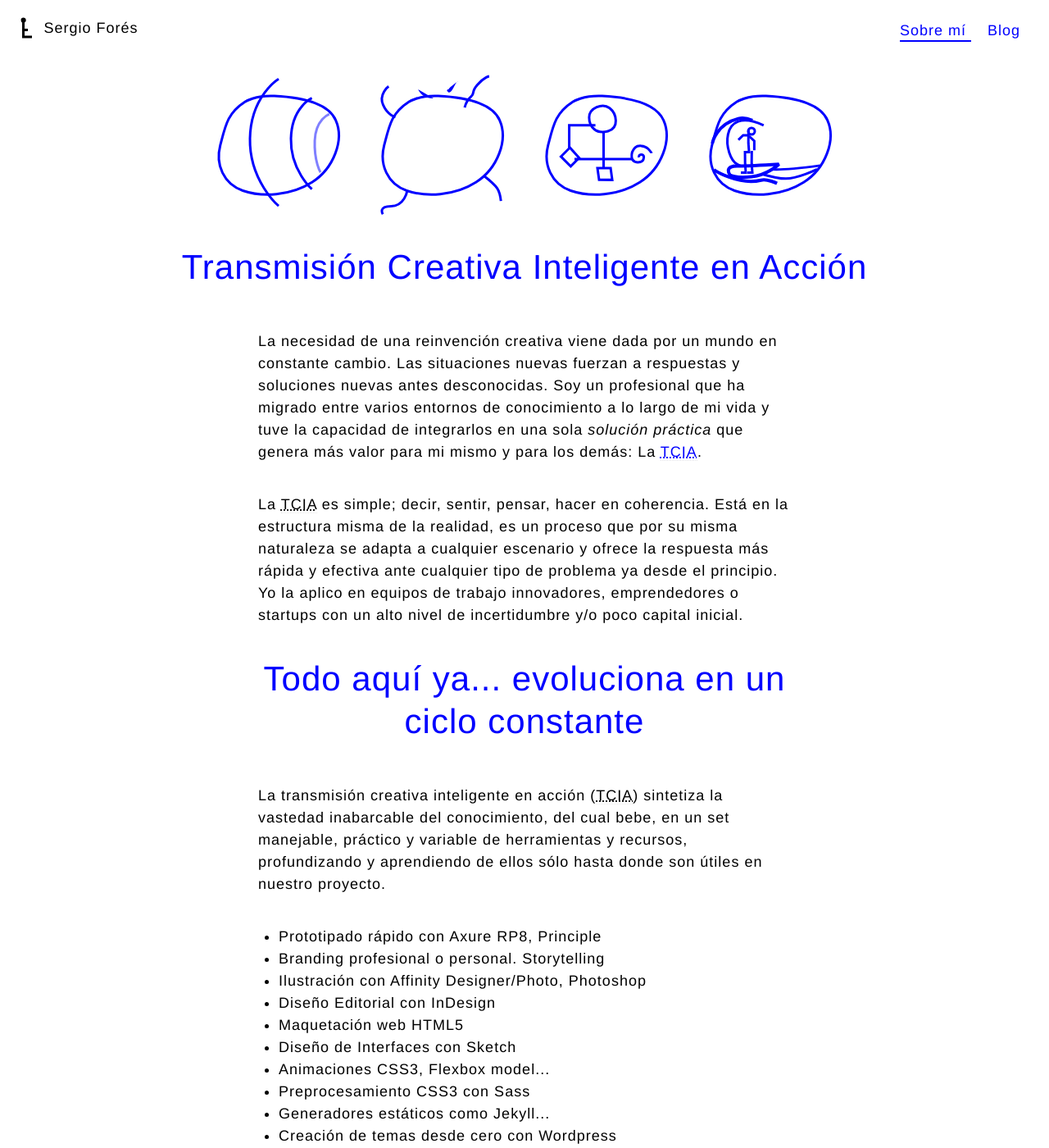
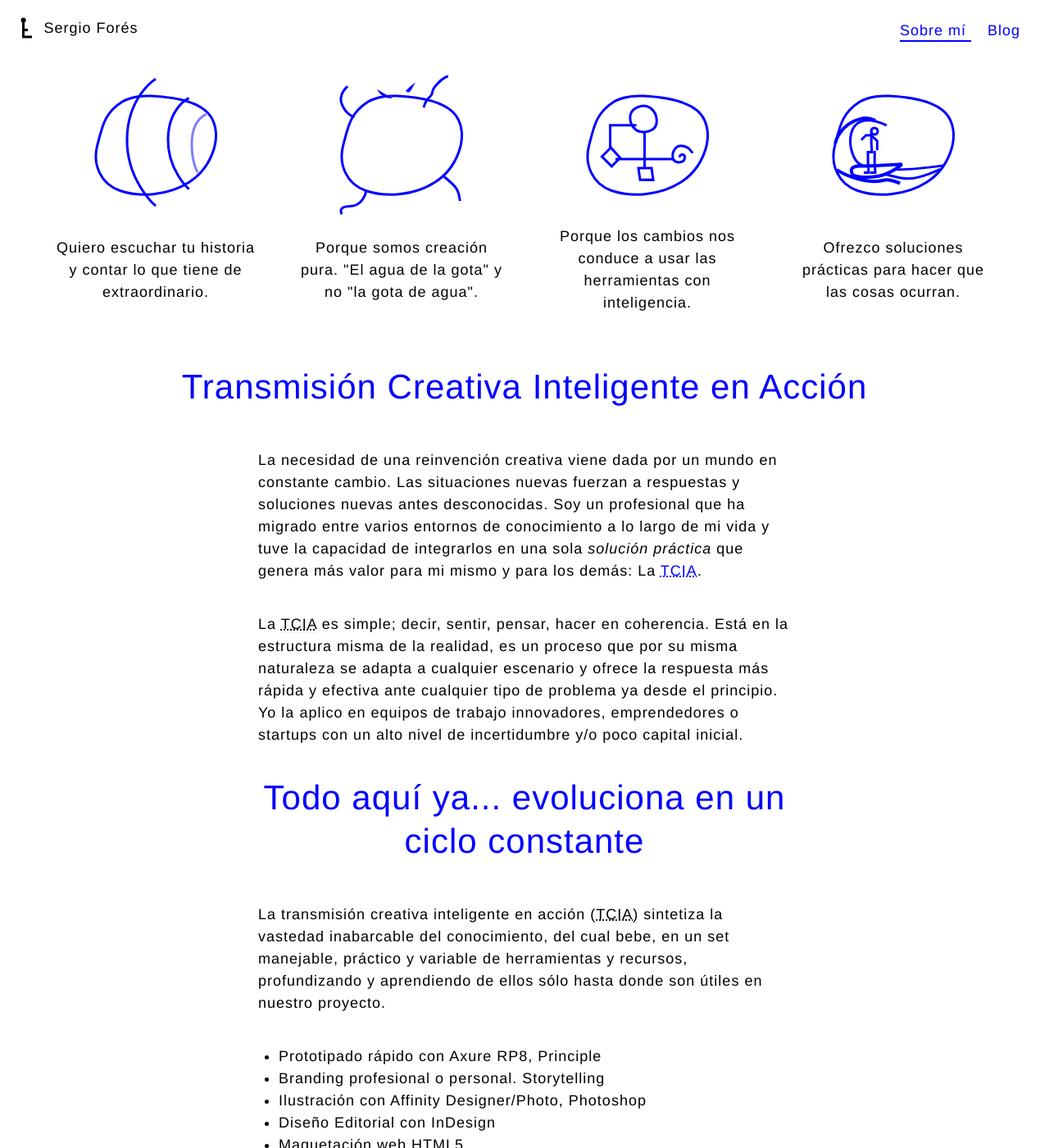
Before and after one commit to t0t/deprecated-personal-portfolio, a Jekyll site: the page built from index.html, in a window 1280 px wide and 1400 px high. Shown: the whole window at 82% size. Built offline with Jekyll 4.4.1, drawn with Linux system fonts in a browser that asks for light colours.

Commit message:
CSS :cyclone:

```diff
--- a/_sass/_tot.scss
+++ b/_sass/_tot.scss
@@ -14,12 +14,14 @@
 }
 
 .Dsph__item {
+	flex: 0 300px;
 	display: flex;
+	flex-wrap: wrap;
 	justify-content: center;
-	align-items: center;
+	align-items: flex-start;
+	text-align: center;
 	span {
 		display: inline-block;
-    // background-color: darken($color-cool, 1);
 	}
 }
 
--- a/css/main.css
+++ b/css/main.css
@@ -669,12 +669,17 @@ section {
   margin-bottom: 25px; }
 
 .Dsph__item {
+  -ms-flex: 0 300px;
+      flex: 0 300px;
   display: -ms-flexbox;
   display: flex;
+  -ms-flex-wrap: wrap;
+      flex-wrap: wrap;
   -ms-flex-pack: center;
       justify-content: center;
-  -ms-flex-align: center;
-      align-items: center; }
+  -ms-flex-align: start;
+      align-items: flex-start;
+  text-align: center; }
   .Dsph__item span {
     display: inline-block; }
 
--- a/index.html
+++ b/index.html
@@ -14,20 +14,25 @@ lang: es
   <div class="Dsph__wrap">
     <div class="Dsph__item">
     	<span class="Dsph__decir"></span>
+      <p>Quiero escuchar tu historia y contar lo que tiene de extraordinario.</p>
     </div>
 
     <div class="Dsph__item">
     	<span class="Dsph__sentir"></span>
+      <p>Porque somos creación pura. "El agua de la gota" y no "la gota de agua".</p>
     </div>
 
     <div class="Dsph__item">
     	<span class="Dsph__pensar"></span>
+      <p>Porque los cambios nos conduce a usar las herramientas con inteligencia.</p>
     </div>
 
     <div class="Dsph__item">
     	<span class="Dsph__hacer"></span>
+      <p>Ofrezco soluciones prácticas para hacer que las cosas ocurran.</p>
     </div>
   </div>
+
   <h1 class="site-title">
     Transmisión Creativa Inteligente en Acción
   </h1>
```
